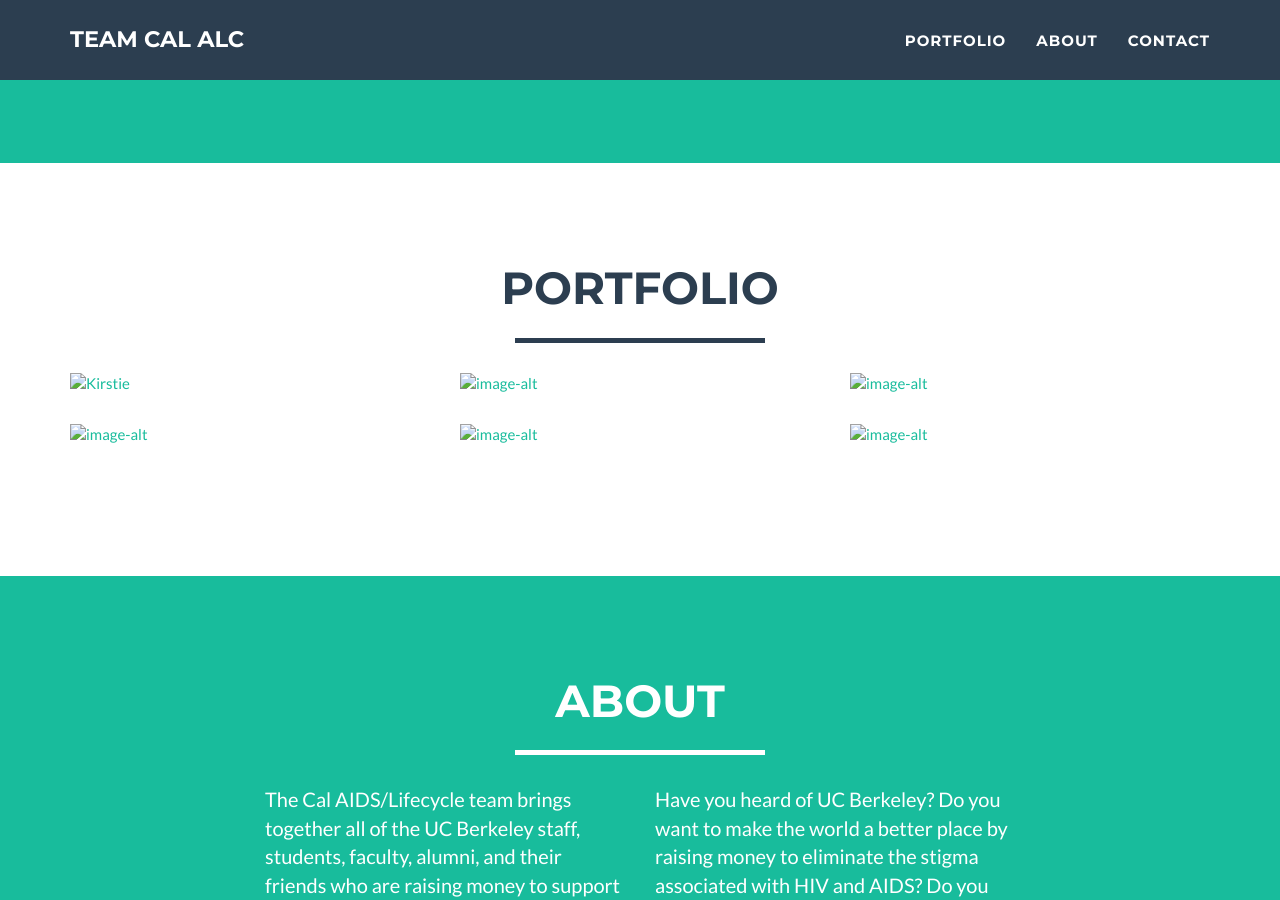
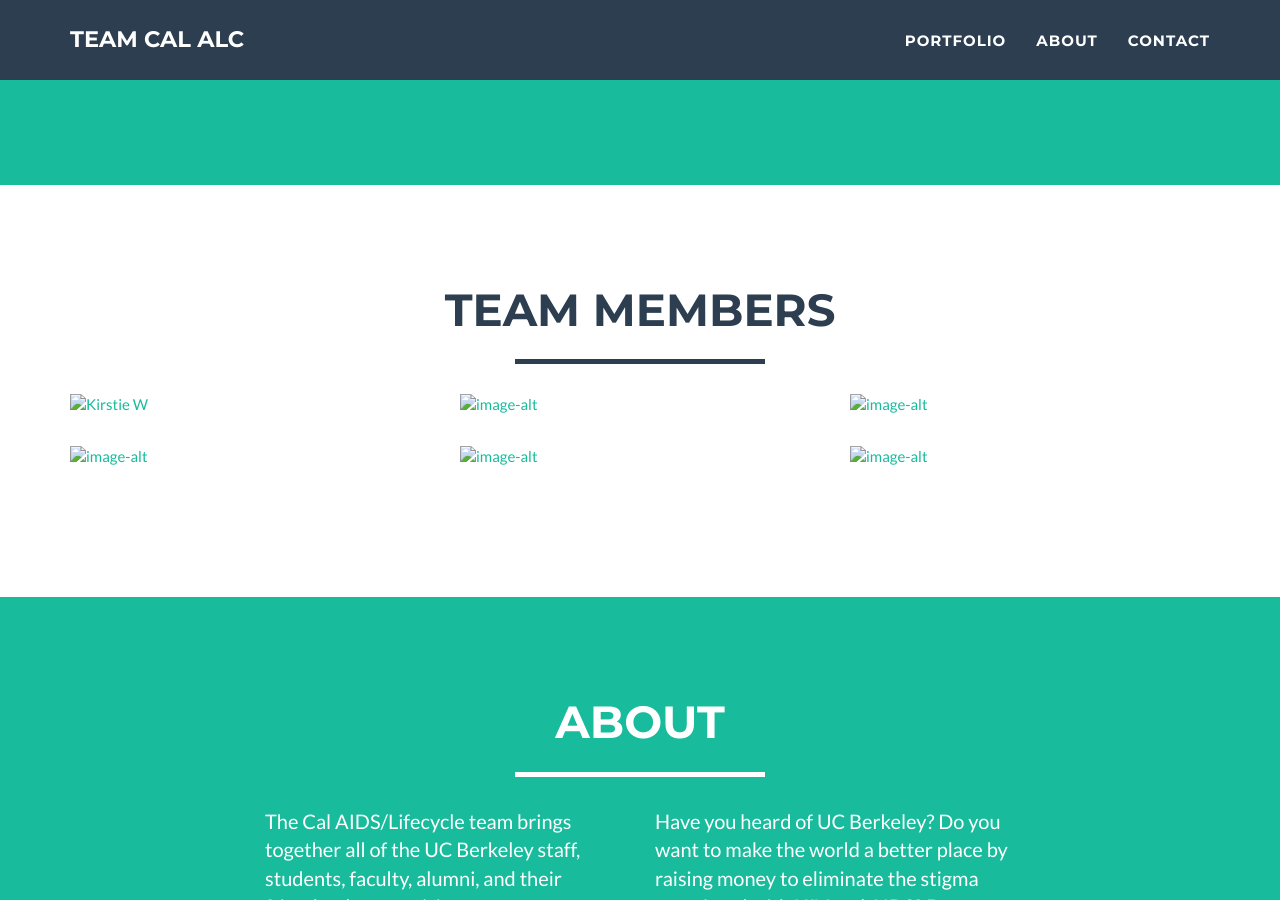
Before and after one commit to TeamCalALC/TeamCalALC.github.io, a Jekyll site: the page built from _posts/2014-07-18-kirstie-w.markdown, in a window 1280 px wide and 900 px high, scrolled down 356 px. Built offline with Jekyll 4.4.1, drawn with Linux system fonts in a browser that asks for light colours; part of the change alters nothing that is shown.

Commit message:
A few updates to the site
Mostly making Kirstie's profile look good :)

```diff
--- a/_includes/header.html
+++ b/_includes/header.html
@@ -3,7 +3,7 @@
         <div class="container">
             <div class="row">
                 <div class="col-lg-12">
-                    <img class="img-responsive" src="img/profile.jpg" alt="">
+                    <img class="img-responsive" style="max-height: 500px;" src="img/profile.jpg" alt="Cal Team">
                     <div class="intro-text">
                         <span class="name">{{ site.title }}</span>
                         <hr class="star-light">
--- a/_includes/modals.html
+++ b/_includes/modals.html
@@ -17,16 +17,8 @@
                             <img src="img/portfolio/{{ post.img }}" class="img-responsive img-centered" alt="{{ post.alt }}">
                             <p>{{ post.description }}</p>
                             <ul class="list-inline item-details">
-                                <li>Client:
-                                    <strong><a href="http://startbootstrap.com">{{ post.client }}</a>
-                                    </strong>
-                                </li>
-                                <li>Date:
-                                    <strong><a href="http://startbootstrap.com">{{ post.project-date }}</a>
-                                    </strong>
-                                </li>
-                                <li>Service:
-                                    <strong><a href="http://startbootstrap.com">{{ post.category }}</a>
+                                <li>Donation page:
+                                    <strong><a href="{{ post.fundraisinglink }}">{{ post.fundraisinglink }}</a>
                                     </strong>
                                 </li>
                             </ul>
--- a/_includes/portfolio_grid.html
+++ b/_includes/portfolio_grid.html
@@ -4,7 +4,7 @@
         <div class="container">
             <div class="row">
                 <div class="col-lg-12 text-center">
-                    <h2>Portfolio</h2>
+                    <h2>Team Members</h2>
                     <hr class="star-primary">
                 </div>
             </div>
--- a/_posts/2014-07-18-project-1.markdown
+++ b/_posts/2014-07-18-kirstie-w.markdown
@@ -3,10 +3,7 @@ layout: default
 modal-id: 1
 date: 2017-11-19
 img: kirstie-fundraising-pic.jpg
-alt: Kirstie
-project-date: ??PROJECTDATE??
-client: ??CLIENT??
-category: ??CATEGORY??
+alt: Kirstie W
+fundraisinglink: https://tofighthiv.org/goto/kirstie
 description: AIDS Lifecycle 2018 will be Kirstie's 10th ride from San Francisco to LA.
-
 ---
```
Also changed, not shown: img/portfolio/kirstie-fundraising-pic.jpg, img/profile.jpg.
